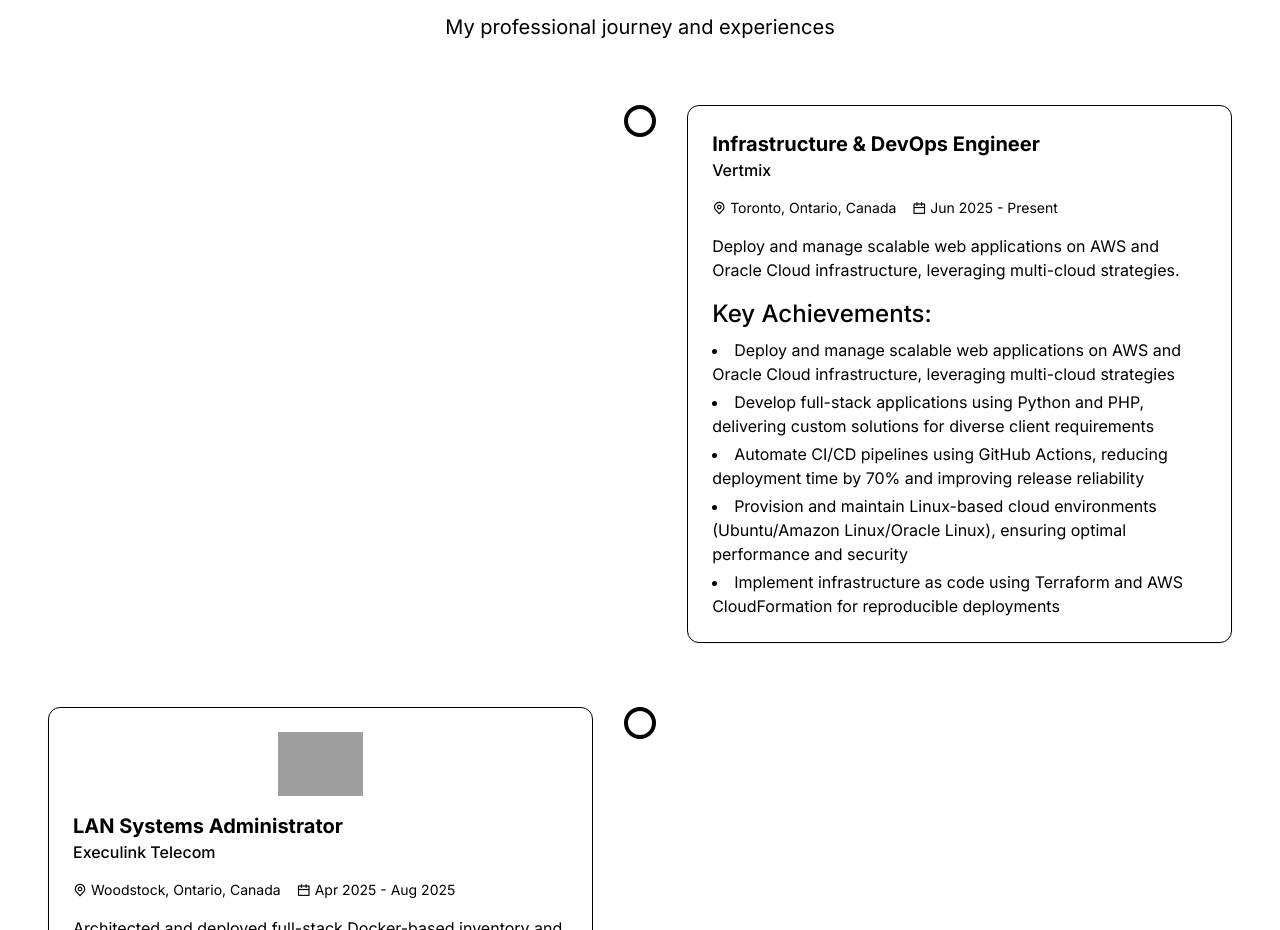
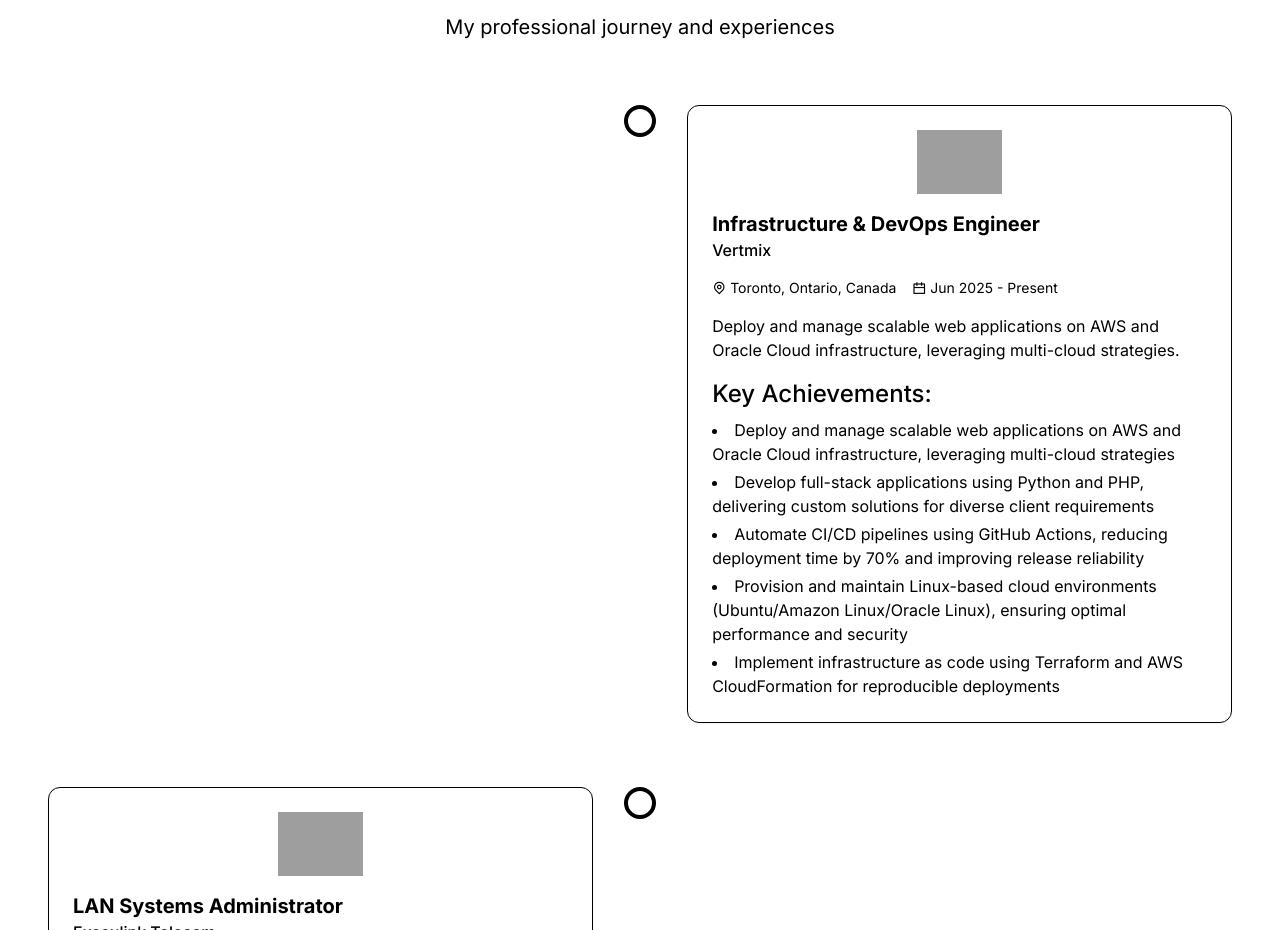
Before and after one commit to Chanceium/Portfolio, an Astro site: page / in a window 1280 px wide. Shown: the part 843-1773 px from the top of the page. Built offline with nearby package versions, Linux system fonts and the light colour scheme; Astro itself is replaced by a stand-in of ours; grey boxes are pictures that could not be loaded.

Commit message:
Add logo URL for Vertmix in experience.js
Added Vertmix logo URL to experience data.

```diff
--- a/src/data/experience.js
+++ b/src/data/experience.js
@@ -15,7 +15,7 @@
       "Provision and maintain Linux-based cloud environments (Ubuntu/Amazon Linux/Oracle Linux), ensuring optimal performance and security",
       "Implement infrastructure as code using Terraform and AWS CloudFormation for reproducible deployments"
     ],
-    logo: "", // Add Vertmix logo URL if available
+    logo: "https://www.vertmix.com/images/vertmix-logo.svg",
     color: "text-purple-500"
   },
   {
```
